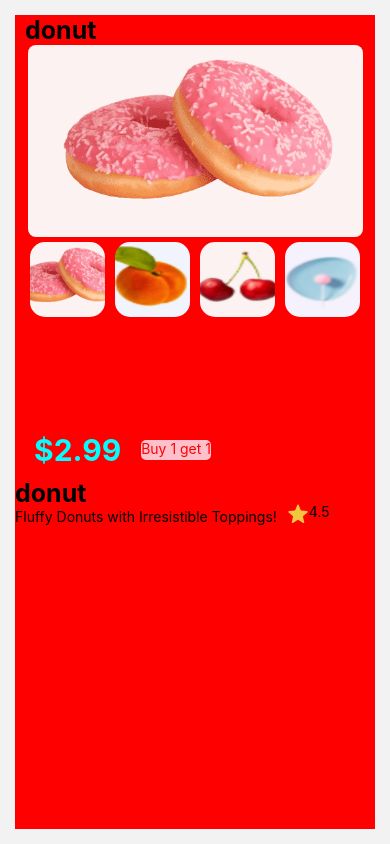
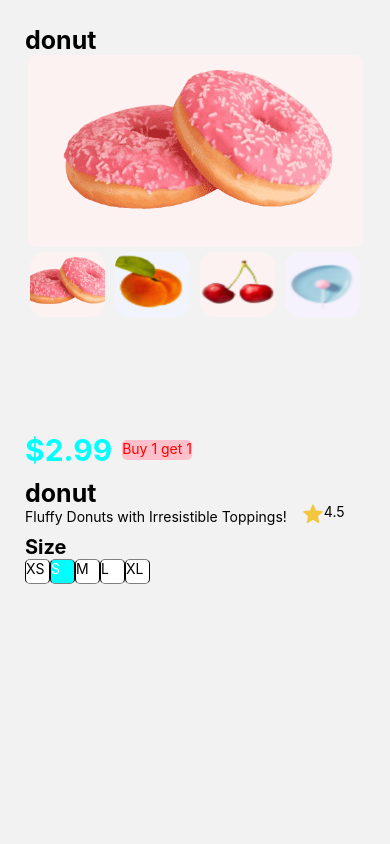
Before and after one commit to luan2410/HK1_2025-2025_LTTBDD, a React Native app in the folder 20_20108601_LocTruongLuan/: screen /Screen4 in a window 390 px wide. Built offline with nearby package versions, Linux system fonts and the light colour scheme.

Commit message:
cau 4C đã hoàn thiện

```diff
--- a/20_20108601_LocTruongLuan/Screen/Screen4.js
+++ b/20_20108601_LocTruongLuan/Screen/Screen4.js
@@ -40,8 +40,13 @@ export default function Screen4() {
   const [stSize,setstSize] = useState(size[1]);
   const [sProduct,setProduct] = useState(quantity[0]);
   const render =({item}) =>(
-    <TouchableOpacity onPress={() => setstProduct(item)}>
+    <TouchableOpacity onPress={() => setstProduct(item)} >
         <Image source={item.image} style={styles.produtimg}  />
+    </TouchableOpacity>
+  )
+  const renderSize =({item})=>(
+    <TouchableOpacity onPress={()=> setstSize(item)}>
+        <Text style={[styles.txtSize,{backgroundColor: stSize== item ? 'aqua' : 'white' ,color: stSize == item ? 'white' : 'black'},]}>{item}</Text>
     </TouchableOpacity>
   )
   return (
@@ -55,9 +60,9 @@ export default function Screen4() {
             </FlatList>
       </View>
       <View style={styles.view2}>
-            <View style={{flexDirection: 'row', alignItems:'center', alignSelf: 'flex-start', marginLeft: 19  }}>
+            <View style={{flexDirection: 'row', alignItems:'center', alignSelf: 'flex-start', }}>
                   <Text style={{color: 'aqua',fontWeight:'bold',fontSize: 30}}>${stProduct.price}</Text>
-                  <Text style={{backgroundColor:'pink', color: 'red', width:70 , height: 20, marginLeft:20, borderRadius: 5 }}>Buy 1 get 1</Text>
+                  <Text style={{backgroundColor:'pink', color: 'red', width:70 , height: 20, borderRadius: 5 ,marginLeft:10 }}>Buy 1 get 1</Text>
             </View>
             <View style={{marginTop:10}}>
                   <View style={{flexDirection:'row',alignItems:'center',}}>
@@ -66,13 +71,19 @@ export default function Screen4() {
                           <Text>{stProduct.title}</Text>
                       </View>
 
-                      <View style={{marginLeft:10, flexDirection:'row', alignSelf:'flex-end'}}>
+                      <View style={{ flexDirection:'row', alignSelf:'flex-end',marginLeft:15 }}>
                         <Image source={require('../assets/DATA/Rating3.png')}/>
                         <Text>{stProduct.rating}</Text>
                       </View>
 
                   </View>
 
+            </View>
+            <View style={{marginTop:10, alignSelf:'flex-start'}}>
+                  <Text style={{fontWeight: 'bold',fontSize:20}}>Size</Text>
+                  <FlatList data={size} renderItem={renderSize} horizontal keyExtractor={(item) =>item} >
+
+                  </FlatList>
             </View>
       </View>
     </View>
@@ -82,8 +93,7 @@ export default function Screen4() {
 const styles = StyleSheet.create({
   container:{
     flex:1,
-    backgroundColor: 'red',
-    margin:15,
+    margin:25,
 
   },
   view1:{
@@ -95,8 +105,6 @@ const styles = StyleSheet.create({
   },
   view2:{
     flex:5,
-    width: '85%',
-    alignItems:'center',
     paddingTop:20,
   },
   text:{
@@ -107,11 +115,19 @@ const styles = StyleSheet.create({
   },
   produtimg:{
       width:  75,
-      height: 75,
+      height: 65,
       marginHorizontal:5,
       margin:5,
       borderRadius: 15,
-  }
+  },
+  txtSize:{borderWidth:1,
+    height: 25, width: 25,
+     borderBlockColor:'gray',
+    justifyContent: 'center',
+    borderRadius: 5,
+    alignItems:'center',
+
+    }
 
 
 })
```
